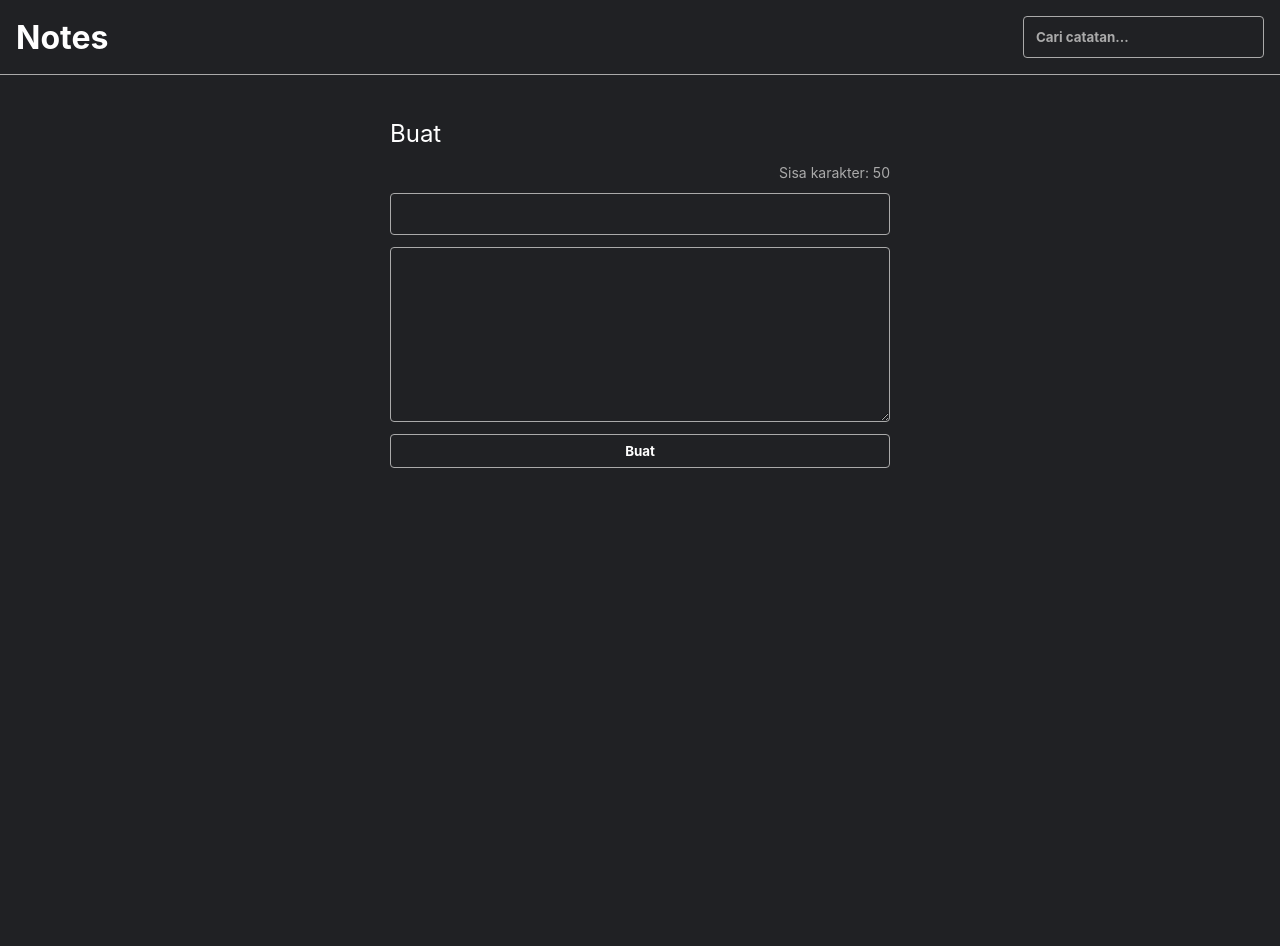
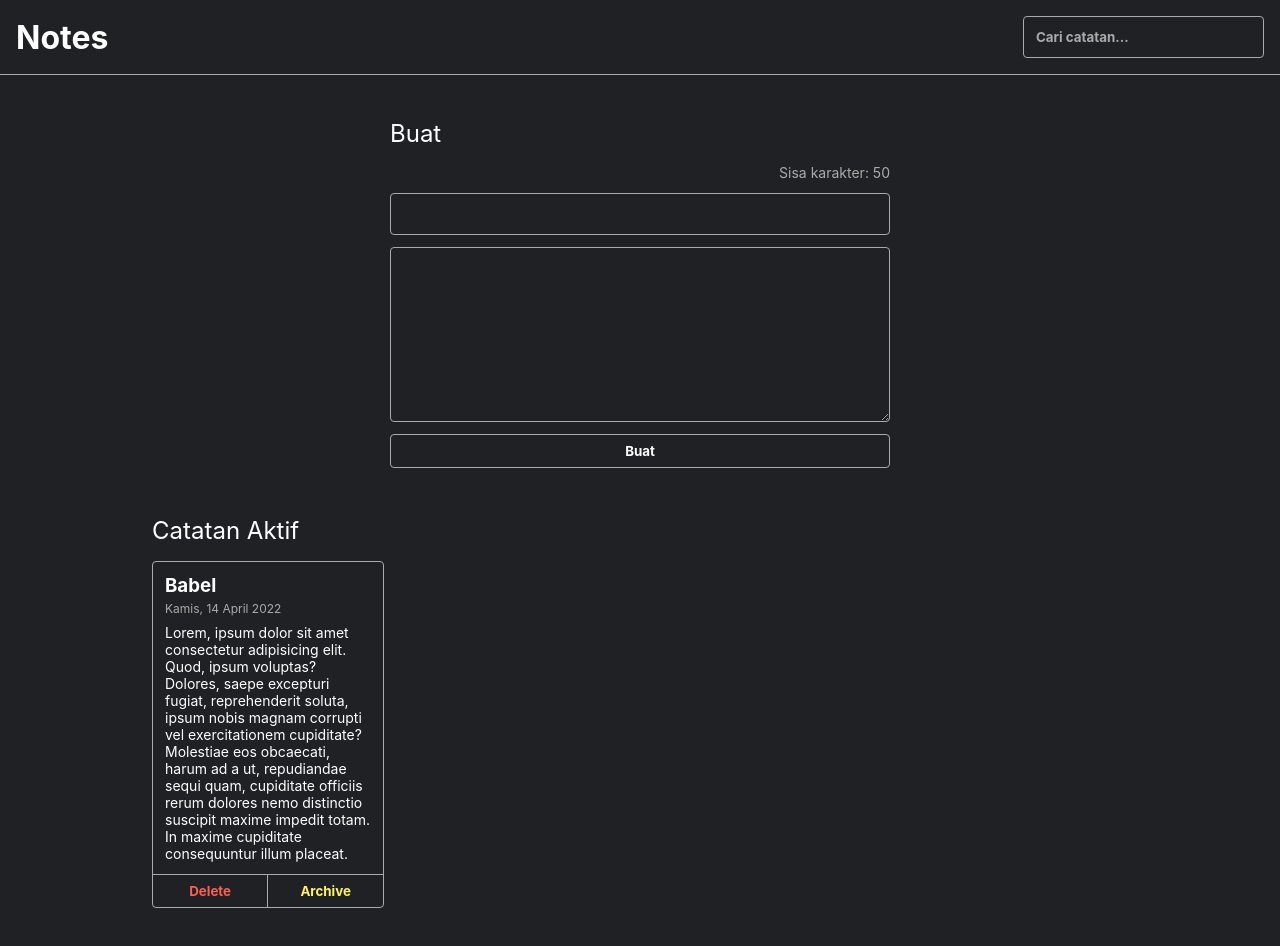
Before and after one commit to ariframaps/personal-notes-app, a React (Vite) app: page / in a window 1280 px wide. Shown: the top 946 px of the page. Before the commit the page ends 800 px from the top, so only its background shows below. Built offline with nearby package versions, Linux system fonts and the light colour scheme.

Commit message:
membuat file NoteItem.jsx untuk menampung note content dan note action, serta membut file NotesList.jsx untuk menampung semua note item. dan menampilkannya di NoteAppBody.jsx

```diff
--- a/src/components/NoteAppBody.jsx
+++ b/src/components/NoteAppBody.jsx
@@ -1,5 +1,6 @@
 import React from "react";
 import NoteInput from "./NoteInput";
+import NotesList from "./NotesList";
 
 class NoteAppBody extends React.Component {
     constructor(props) {
@@ -10,6 +11,8 @@ class NoteAppBody extends React.Component {
         return (
             <div className="note-app__body">
                 <NoteInput />
+                <h2>Catatan Aktif</h2>
+                <NotesList />
             </div>
         )
     }
--- /dev/null
+++ b/src/components/NoteItem.jsx
@@ -0,0 +1,16 @@
+import React from "react";
+import NoteItemContent from "./NoteItemContent";
+import NoteItemAction from "./NoteItemAction";
+
+class NoteItem extends React.Component {
+    render() {
+        return (
+            <div className="note-item">
+                < NoteItemContent />
+                <NoteItemAction />
+            </div>
+        )
+    }
+}
+
+export default NoteItem;
--- a/src/components/NoteItemAction.jsx
+++ b/src/components/NoteItemAction.jsx
@@ -1,7 +1,12 @@
 import React from "react";
 
 function NoteItemAction({ id, onDelete, onArchive }) {
-
+    return (
+        <div className="note-item__action">
+            <button type="button" className="note-item__delete-button" onClick={() => onDelete(id)}>Delete</button>
+            <button type="button" className="note-item__archive-button" onClick={() => onArchive(id)}>Archive</button>
+        </div>
+    )
 }
 
 export default NoteItemAction
--- a/src/components/NoteItemContent.jsx
+++ b/src/components/NoteItemContent.jsx
@@ -2,17 +2,20 @@ import React from "react";
 
 function NoteItemContent({ title, body }) {
     // awal
-    const options = { weekday: 'long', day: 'numeric', month: 'long', year: 'numeric' };
-    const today = new Date();
+    // const options = { weekday: 'long', day: 'numeric', month: 'long', year: 'numeric' };
+    // const today = new Date();
 
-    const date = today.toLocaleDateString('id-ID', options);
+    // const date = today.toLocaleDateString('id-ID', options);
     // akhir
 
     return (
         <div className="note-item__content">
-            <h3 className="note-item__title">{title}</h3>
-            <p className="note-item__date">{date}</p>
-            <p className="note-item__body">{body}</p>
+            <h3 className="note-item__title">Babel</h3>
+            <p className="note-item__date">Kamis, 14 April 2022</p>
+            <p className="note-item__body">Lorem, ipsum dolor sit amet consectetur adipisicing elit. Quod, ipsum voluptas?
+                Dolores, saepe excepturi fugiat, reprehenderit soluta, ipsum nobis magnam corrupti vel exercitationem
+                cupiditate? Molestiae eos obcaecati, harum ad a ut, repudiandae sequi quam, cupiditate officiis rerum
+                dolores nemo distinctio suscipit maxime impedit totam. In maxime cupiditate consequuntur illum placeat.</p>
         </div>
     )
 }
--- /dev/null
+++ b/src/components/NotesList.jsx
@@ -0,0 +1,14 @@
+import React from "react";
+import NoteItem from "./NoteItem";
+
+class NotesList extends React.Component {
+    render() {
+        return (
+            <div className="notes-list">
+                <NoteItem />
+            </div>
+        )
+    }
+}
+
+export default NotesList;
```
Also changed, not shown: src/utils/index.js (+9 -0 lines).
